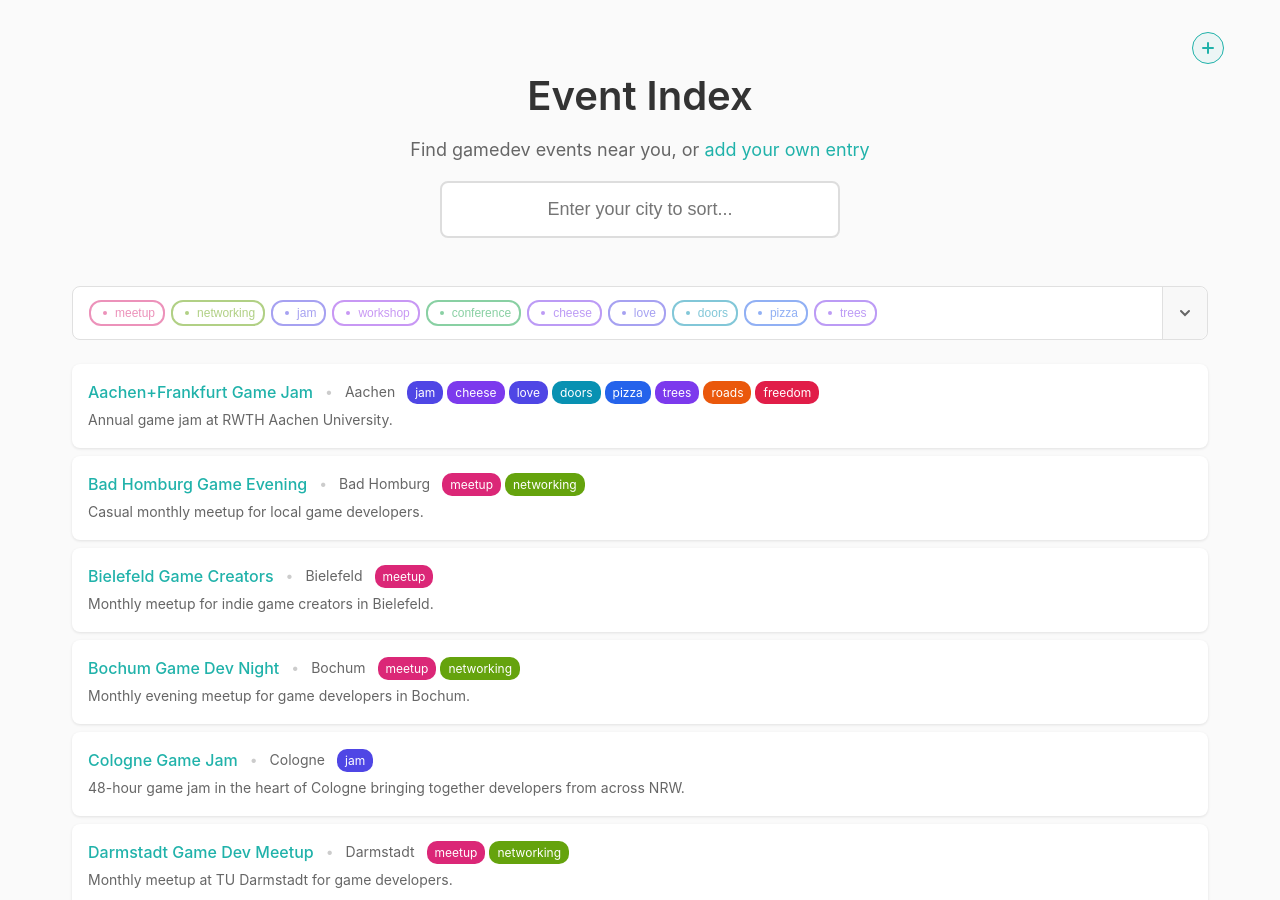
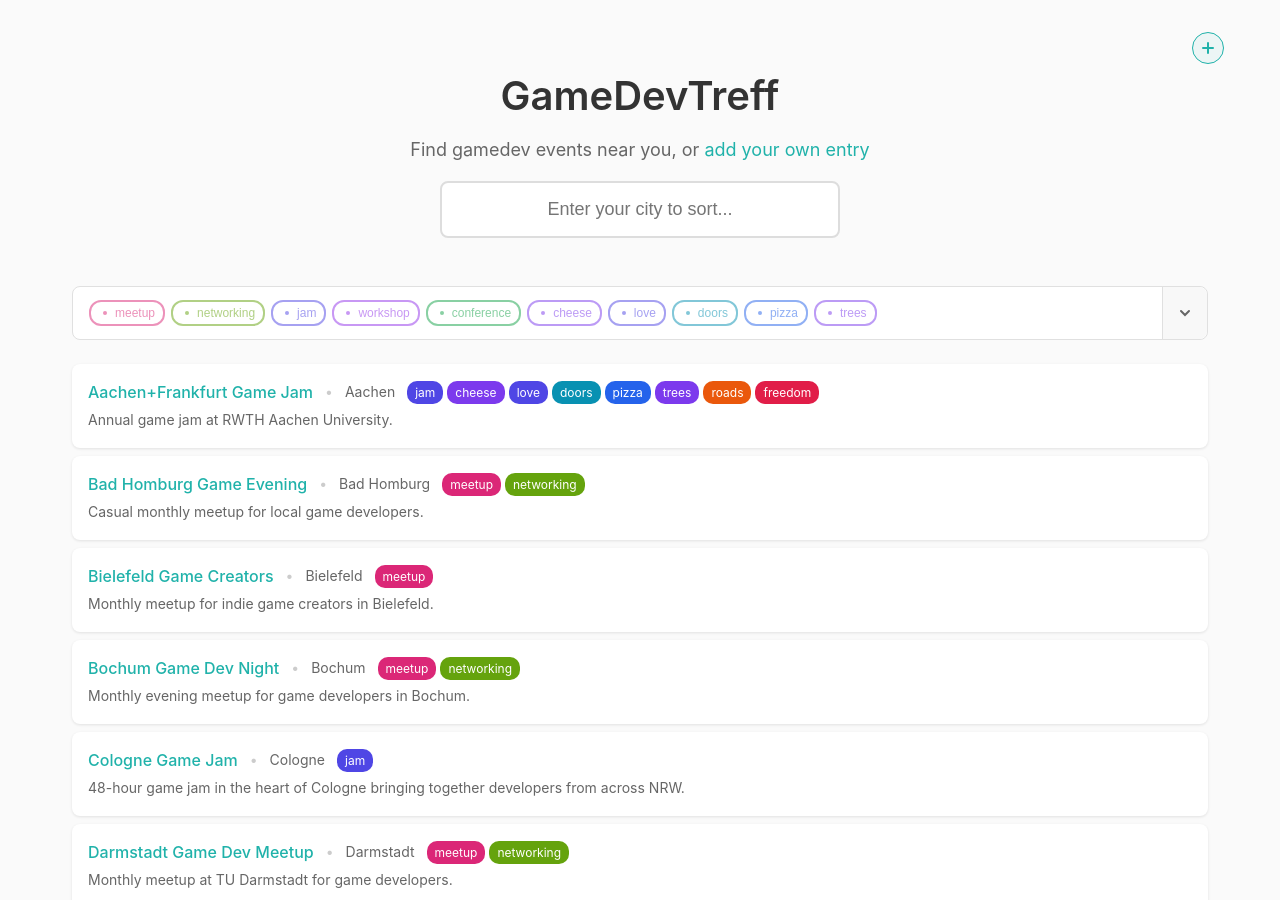
Before and after one commit to abregado/gamedev-index, a Jekyll site: the page built from index.html, in a window 1280 px wide and 900 px high. Built offline with Jekyll 4.4.1, drawn with Linux system fonts in a browser that asks for light colours.

Commit message:
Transitioned from "Event Index" to "GameDevTreff" title
Switched out the main page Header title and the page titles.
Also changed the links back to the main page from "Event Index" to
"Event List".

```diff
--- a/_config.yml
+++ b/_config.yml
@@ -1,4 +1,4 @@
-title: Event Index
+title: GameDevTreff
 description: Game development event index
 baseurl: "/gamedev-index"
 url: ""
--- a/_layouts/event.html
+++ b/_layouts/event.html
@@ -9,7 +9,7 @@
 <body>
   <article class="event-page">
     <nav class="event-nav">
-      <a href="{{ '/' | relative_url }}" class="back-link"><svg width="16" height="16" viewBox="0 0 16 16" fill="none" stroke="currentColor" stroke-width="2" stroke-linecap="round" stroke-linejoin="round"><path d="M10 3L5 8l5 5"/></svg> Back to Event Index</a>
+      <a href="{{ '/' | relative_url }}" class="back-link"><svg width="16" height="16" viewBox="0 0 16 16" fill="none" stroke="currentColor" stroke-width="2" stroke-linecap="round" stroke-linejoin="round"><path d="M10 3L5 8l5 5"/></svg> Back to Event List</a>
     </nav>
 
     <header class="event-header">
--- a/index.html
+++ b/index.html
@@ -1,12 +1,12 @@
 ---
 layout: default
-title: Event Index
+title: GameDevTreff
 ---
 
 <!-- Hero Header: always visible, scrolls normally -->
 <header class="header-hero" id="header-hero">
   <a href="{{ '/add-entry/' | relative_url }}" class="header-add-button" title="Add your event"><svg width="16" height="16" viewBox="0 0 16 16" fill="none" stroke="currentColor" stroke-width="2" stroke-linecap="round"><path d="M8 3v10M3 8h10"/></svg></a>
-  <h1 class="header-hero-title">Event Index</h1>
+  <h1 class="header-hero-title">GameDevTreff</h1>
   <p class="header-hero-subtitle">
     Find gamedev events near you, or
     <a href="{{ '/add-entry/' | relative_url }}">add your own entry</a>
@@ -25,7 +25,7 @@ title: Event Index
         <input type="text" class="city-input" placeholder="Enter your city to sort..." autocomplete="off">
         <div class="city-suggestions"></div>
       </div>
-      <h1 class="header-compact-title">Event Index</h1>
+      <h1 class="header-compact-title">GameDevTreff</h1>
       <a href="{{ '/add-entry/' | relative_url }}" class="header-add-button" title="Add your event"><svg width="16" height="16" viewBox="0 0 16 16" fill="none" stroke="currentColor" stroke-width="2" stroke-linecap="round"><path d="M8 3v10M3 8h10"/></svg></a>
     </div>
   </div>
```
Also changed, not shown: add-entry.md (+1 -1 lines), datenschutz.md (+1 -1 lines), impressum.md (+1 -1 lines).
